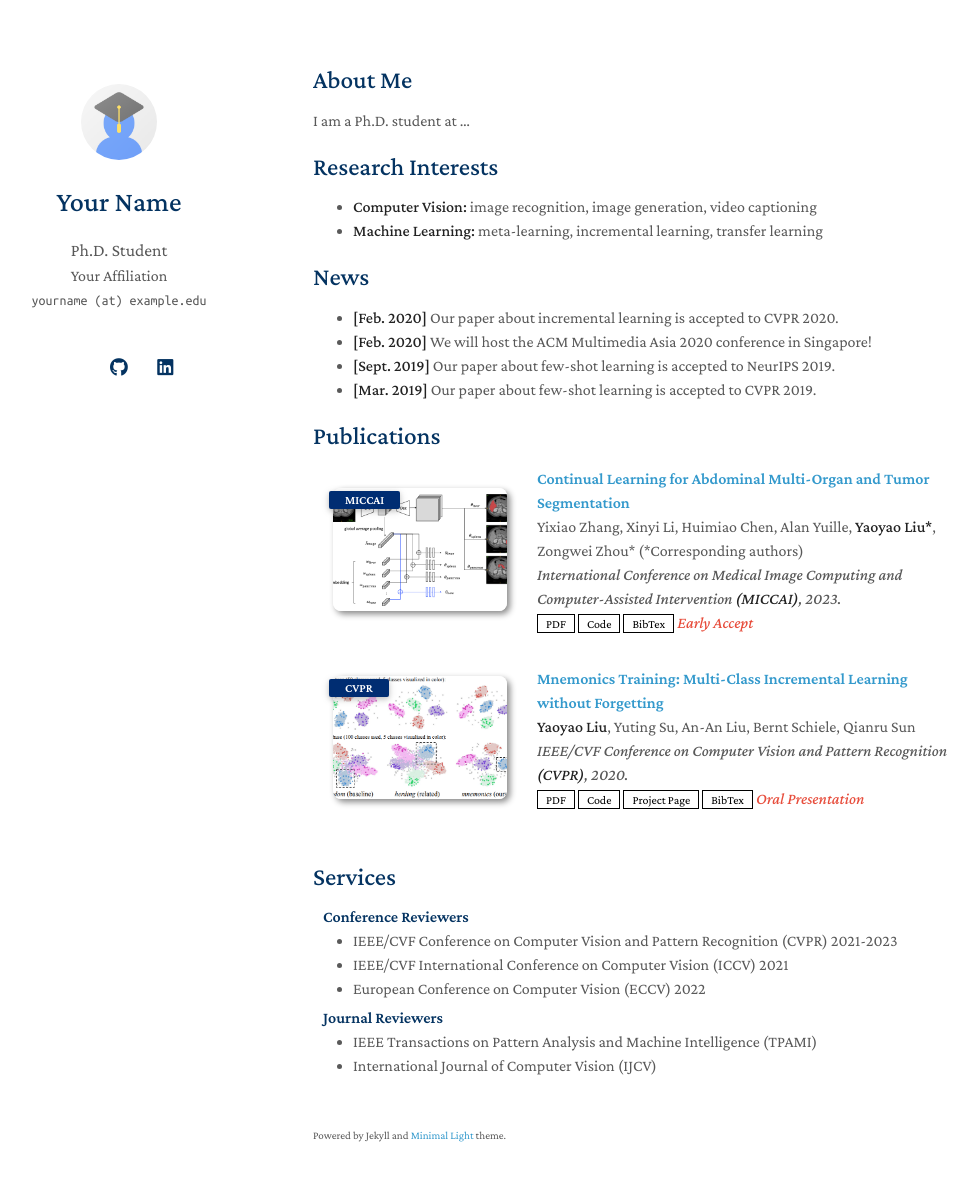
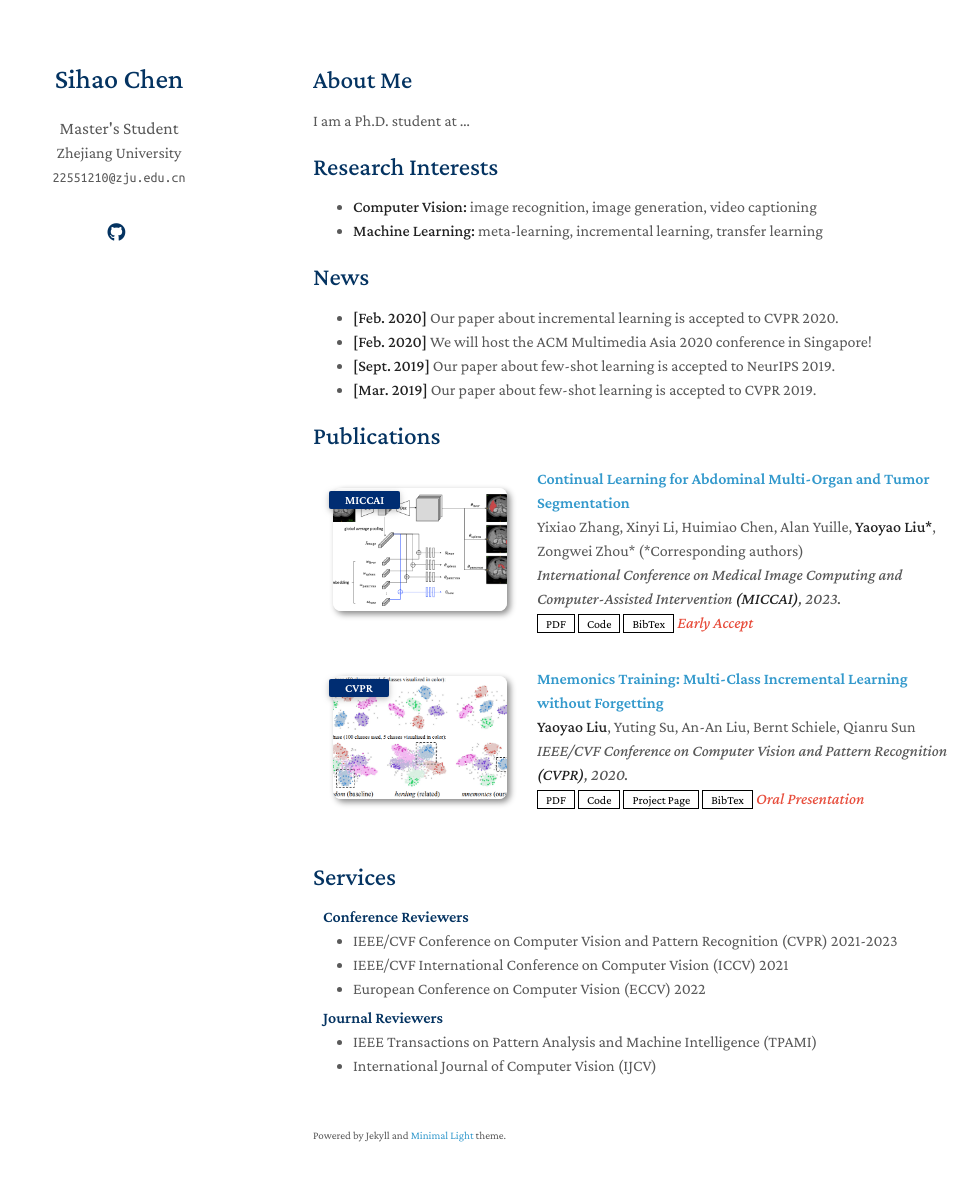
Before and after one commit to Davis-Chann/Davis-Chann.github.io, a Jekyll site: the page built from index.md, in a window 1280 px wide and 1216 px high. Shown: the top 1181 px of the window, without its empty margins (157-1135 px from the left). Built offline with Jekyll 4.4.1, drawn with Linux system fonts in a browser that asks for light colours; a style sheet for code colours, icons or effects is not loaded; our own code applies the rules of GitHub Pages for plain Markdown files; part of the change alters nothing that is shown.

Commit message:
Update personal information and SEO details

```diff
--- a/_config.yml
+++ b/_config.yml
@@ -1,50 +1,36 @@
 # Basic Information
-title: Your Name
-position: Ph.D. Student
-affiliation: Your Affiliation
-email: yourname (at) example.edu
+title: Sihao Chen
+position: Master's Student
+affiliation: Zhejiang University
+email: "22551210@zju.edu.cn"
 
-# Search Engine Optimization (SEO)
-# The following information is used to improve the website traffic from search engines, e.g., Google.
-keywords: minimal light
-description: The Minimal Light is a simple and elegant jekyll theme for academic personal homepage.
-canonical: https://minimal-light-theme.yliu.me/
+# Search Engine Optimization
+keywords: Sihao Chen, Zhejiang University, multimodal learning, vision-language models, parameter-efficient fine-tuning
+description: Academic homepage of Sihao Chen, a master's student at Zhejiang University.
+canonical: https://davis-chann.github.io/
 
 # Links
-# If you don't need one of them, you may delete the corresponding line.
-google_scholar: https://scholar.google.com/
-cv_link: assets/files/curriculum_vitae.pdf
-github_link: https://github.com/
-linkedin: https://www.linkedin.com/
-twitter: https://twitter.com/
+github_link: https://github.com/Davis-Chann
 
-# Images (e.g., your profile picture and your website's favicon)
-# "favicon" and "favicon_dark" are used for the light and dark modes, respectively.
-avatar: ./assets/img/avatar.png
+# Images
+# 上传个人照片后，取消下一行的注释，并确认文件路径正确。
+# avatar: ./assets/img/profile.jpg
 favicon: ./assets/img/favicon.png
 favicon_dark: ./assets/img/favicon-dark.png
 
 # Footnote
-# You may use the option to disable the footnote, "Powered by Jekyll and Minimal Light theme."
 enable_footnote: true
 
 # Auto Dark Mode
-# You may use the option to disable the automatic dark theme
 auto_dark_mode: true
 
 # Font
-# You can use this option to choose between Serif or Sans Serif fonts.
-font: "Serif" # or "Sans Serif"
+font: "Serif"
 
-# Google Analytics ID
-# Please remove this if you don't use Google Analytics
-google_analytics: UA-111540567-4
-
-# Use this project as a remote theme for GitHub Pages
-# See the guide here: https://docs.github.com/en/pages/setting-up-a-github-pages-site-with-jekyll/adding-a-theme-to-your-github-pages-site-using-jekyll
+# Theme
 remote_theme: yaoyao-liu/minimal-light
 
-# The following files will be removed from the generated website.
+# Excluded Files
 exclude:
   - Gemfile
   - Gemfile.lock
```
